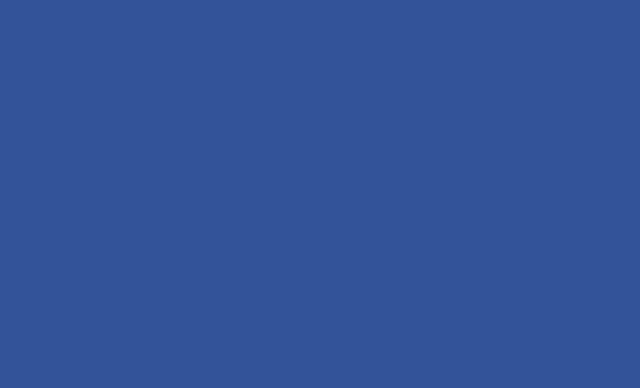
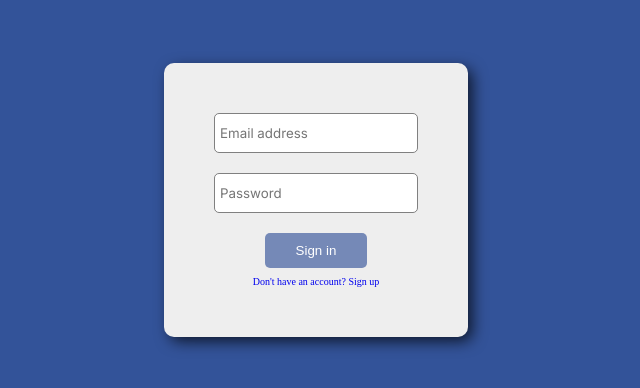
Before and after one commit to will-s-205/login, a React (Create React App) app: page / in a window 1280 px wide. Before the commit this address had no page. Shown: the part 200-588 px from the top of the page, without its empty margins (324-964 px from the left). Built offline with nearby package versions, Linux system fonts and the light colour scheme.

Commit message:
additional rout

```diff
--- a/src/App.tsx
+++ b/src/App.tsx
@@ -8,6 +8,7 @@ export default function App() {
   return (
     <BrowserRouter>
       <Routes>
+        <Route path="/" element={<SignIn />} />
         <Route path="/login" element={<SignIn />} />
         <Route path="/signup" element={<SignUp />} />
         <Route path="/findword" element={<FindWord />} />
--- a/src/components/FindWord.tsx
+++ b/src/components/FindWord.tsx
@@ -35,7 +35,7 @@ export default function FindWord() {
 
 
     return (
-        <div className="sign-in">
+        <div className="find-word-wrapper">
             <h1>FIND WORDS PAGE</h1>
         </div>
     )
```
